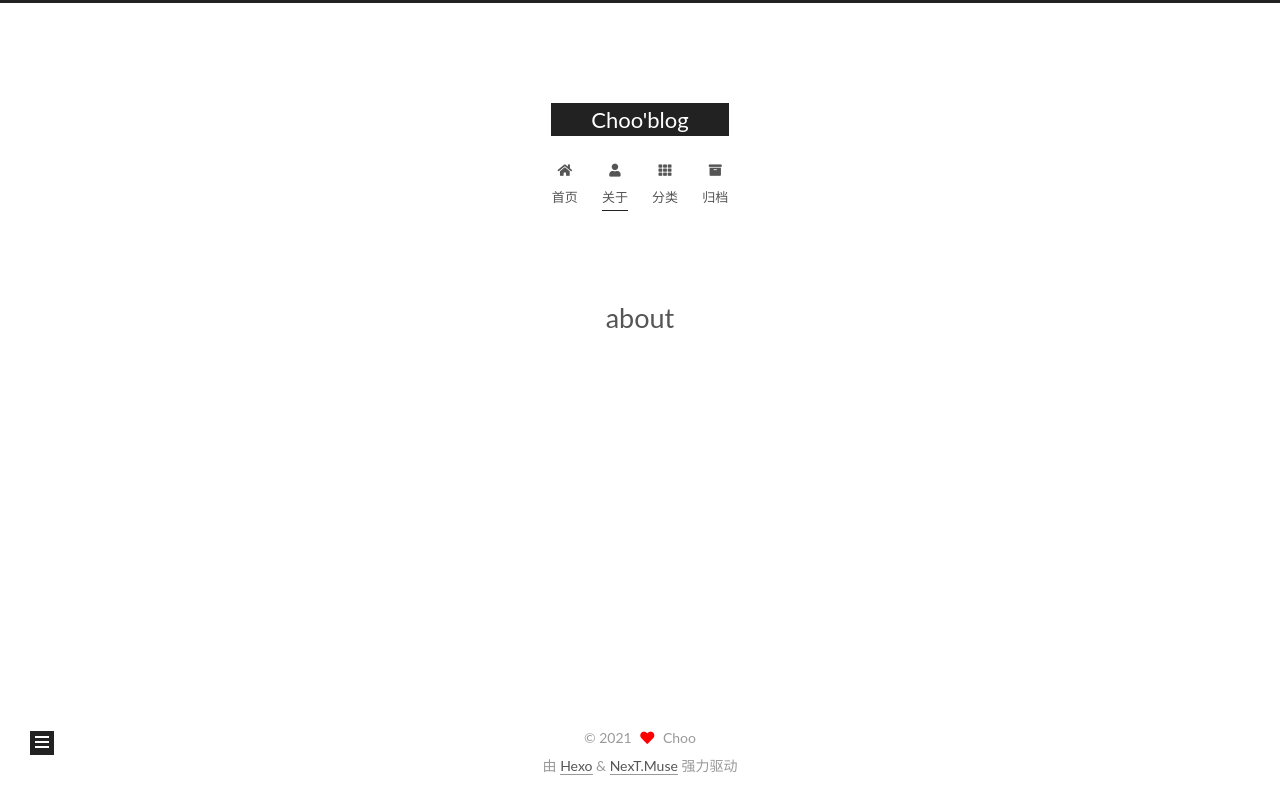
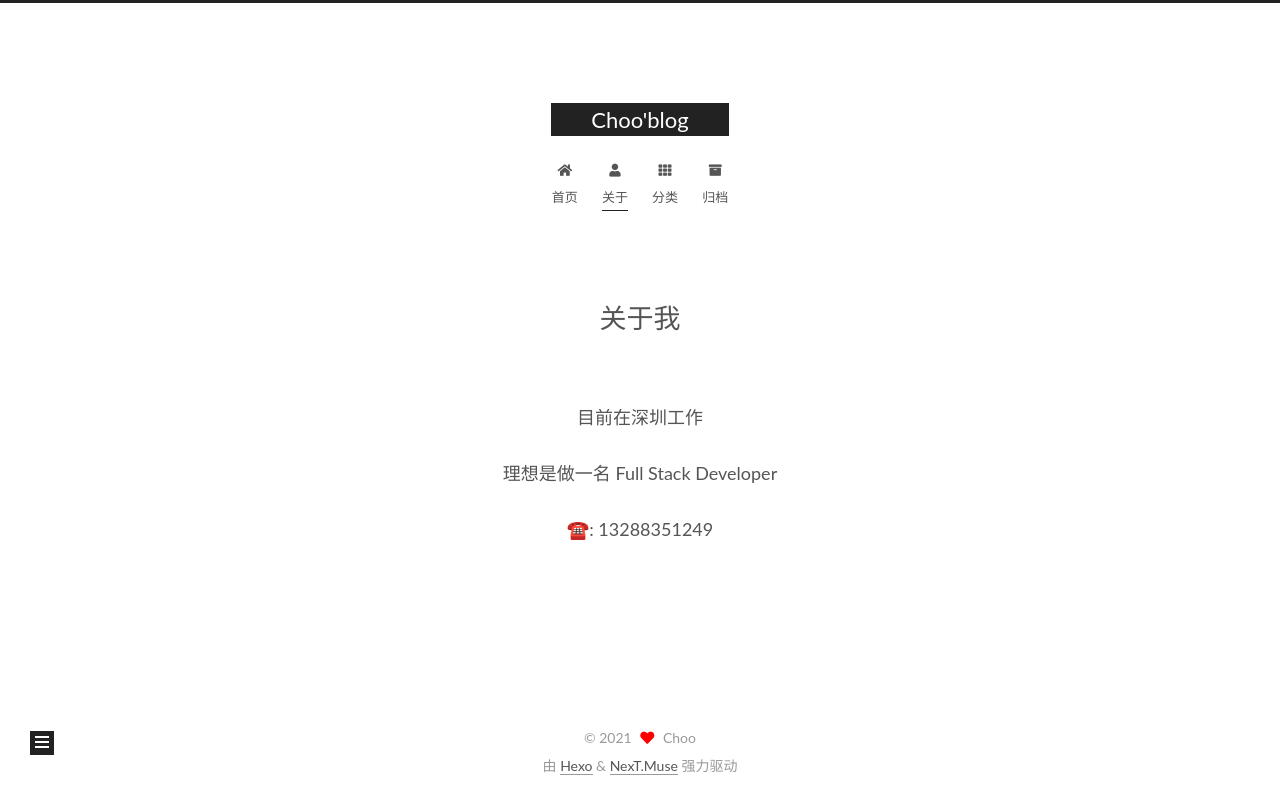
Before and after one commit to BYChoo/BYChoo.github.io, a plain HTML site: page about/index.html in a window 1280 px wide. Drawn offline with Linux system fonts and the light colour scheme.

Commit message:
Site updated: 2021-04-23 18:07:43

```diff
--- a/about/index.html
+++ b/about/index.html
@@ -20,13 +20,15 @@
     var CONFIG = {"hostname":"example.com","root":"/","scheme":"Muse","version":"7.8.0","exturl":false,"sidebar":{"position":"left","display":"post","padding":18,"offset":12,"onmobile":false},"copycode":{"enable":false,"show_result":false,"style":null},"back2top":{"enable":true,"sidebar":false,"scrollpercent":false},"bookmark":{"enable":false,"color":"#222","save":"auto"},"fancybox":false,"mediumzoom":false,"lazyload":false,"pangu":false,"comments":{"style":"tabs","active":null,"storage":true,"lazyload":false,"nav":null},"algolia":{"hits":{"per_page":10},"labels":{"input_placeholder":"Search for Posts","hits_empty":"We didn't find any results for the search: ${query}","hits_stats":"${hits} results found in ${time} ms"}},"localsearch":{"enable":false,"trigger":"auto","top_n_per_article":1,"unescape":false,"preload":false},"motion":{"enable":true,"async":false,"transition":{"post_block":"fadeIn","post_header":"slideDownIn","post_body":"slideDownIn","coll_header":"slideLeftIn","sidebar":"slideUpIn"}}};
   </script>
 
-  <meta property="og:type" content="website">
-<meta property="og:title" content="about">
+  <meta name="description" content="目前在深圳工作 理想是做一名 Full Stack Developer  ☎️: 13288351249">
+<meta property="og:type" content="website">
+<meta property="og:title" content="关于我">
 <meta property="og:url" content="http://example.com/about/index.html">
 <meta property="og:site_name" content="Choo&#39;blog">
+<meta property="og:description" content="目前在深圳工作 理想是做一名 Full Stack Developer  ☎️: 13288351249">
 <meta property="og:locale" content="zh_CN">
 <meta property="article:published_time" content="2021-04-23T08:32:07.000Z">
-<meta property="article:modified_time" content="2021-04-23T08:32:07.702Z">
+<meta property="article:modified_time" content="2021-04-23T10:05:12.545Z">
 <meta property="article:author" content="Choo">
 <meta name="twitter:card" content="summary">
 
@@ -43,7 +45,7 @@
   };
 </script>
 
-  <title>about | Choo'blog
+  <title>关于我 | Choo'blog
 </title>
 
 
@@ -163,7 +165,7 @@
     <div class="post-block" lang="zh-CN">
       <header class="post-header">
 
-<h1 class="post-title" itemprop="name headline">about
+<h1 class="post-title" itemprop="name headline">关于我
 </h1>
 
 <div class="post-meta">
@@ -177,6 +179,9 @@
 
 
       <div class="post-body">
+          <p style="text-align: center">目前在深圳工作<p/>
+<p style="text-align: center">理想是做一名 Full Stack Developer <p/>
+<p style="text-align: center">☎️: 13288351249 <p/>
 
       </div>
 
--- a/css/main.css
+++ b/css/main.css
@@ -1168,7 +1168,7 @@ pre .javascript .function {
 }
 .links-of-author a::before,
 .links-of-author span.exturl::before {
-  background: #f7779a;
+  background: #ffff78;
   border-radius: 50%;
   content: ' ';
   display: inline-block;
```
